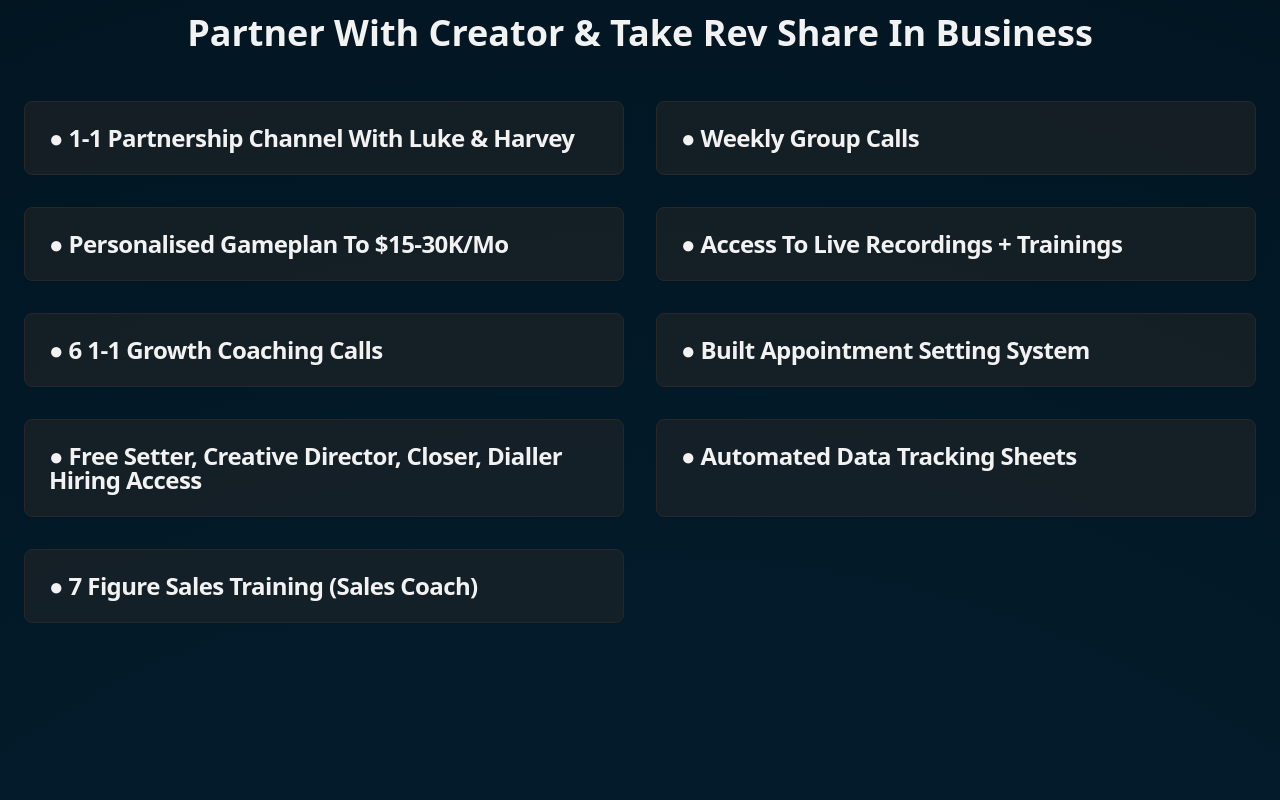
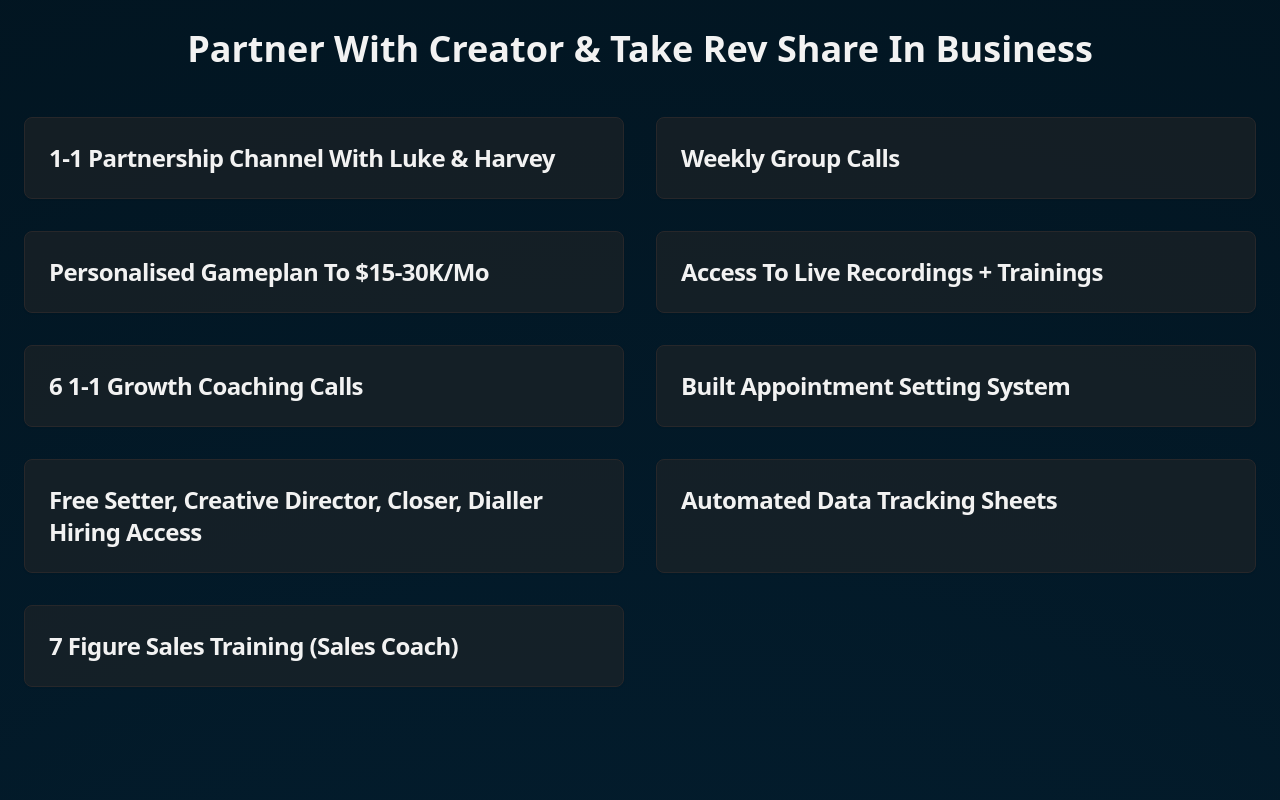
Before and after one commit to BoyWhoCriedWolf/mc-landing, a React (Vite) app: page / in a window 1280 px wide. Shown: the part 1720-2520 px from the top of the page. Built offline with nearby package versions, Linux system fonts and the light colour scheme.

Commit message:
fiexd: font size

```diff
--- a/src/components/Footer.tsx
+++ b/src/components/Footer.tsx
@@ -15,7 +15,7 @@ export const Footer = () => {
           </a>
         </div>
         <h3 className="text-center flex lg:block hidden">
-          <span>&copy; 2024</span>
+          <span className="mr-1">&copy; 2024</span>
           <span>MutltiplyClient.io</span>
         </h3>
       </section>
--- a/src/components/Partner.tsx
+++ b/src/components/Partner.tsx
@@ -6,31 +6,31 @@ interface PartnerProps {
 
 const PartnerList: PartnerProps[] = [
   {
-    title: "● 1-1 Partnership Channel With Luke & Harvey",
+    title: "1-1 Partnership Channel With Luke & Harvey",
   },
   {
-    title: "● Weekly Group Calls",
+    title: "Weekly Group Calls",
   },
   {
-    title: "● Personalised Gameplan To $15-30K/Mo",
+    title: "Personalised Gameplan To $15-30K/Mo",
   },
   {
-    title: "● Access To Live Recordings + Trainings",
+    title: "Access To Live Recordings + Trainings",
   },
   {
-    title: "● 6 1-1 Growth Coaching Calls",
+    title: "6 1-1 Growth Coaching Calls",
   },
   {
-    title: "● Built Appointment Setting System",
+    title: "Built Appointment Setting System",
   },
   {
-    title: "● Free Setter, Creative Director, Closer, Dialler Hiring Access",
+    title: "Free Setter, Creative Director, Closer, Dialler Hiring Access",
   },
   {
-    title: "● Automated Data Tracking Sheets",
+    title: "Automated Data Tracking Sheets",
   },
   {
-    title: "● 7 Figure Sales Training (Sales Coach)",
+    title: "7 Figure Sales Training (Sales Coach)",
   },
 ];
 
--- a/src/components/ui/card.tsx
+++ b/src/components/ui/card.tsx
@@ -36,7 +36,7 @@ const CardTitle = React.forwardRef<
   <h3
     ref={ref}
     className={cn(
-      "text-2xl font-semibold leading-none tracking-tight",
+      "text-lg lg:text-2xl font-semibold leading-none tracking-tight",
       className
     )}
     {...props}
```
